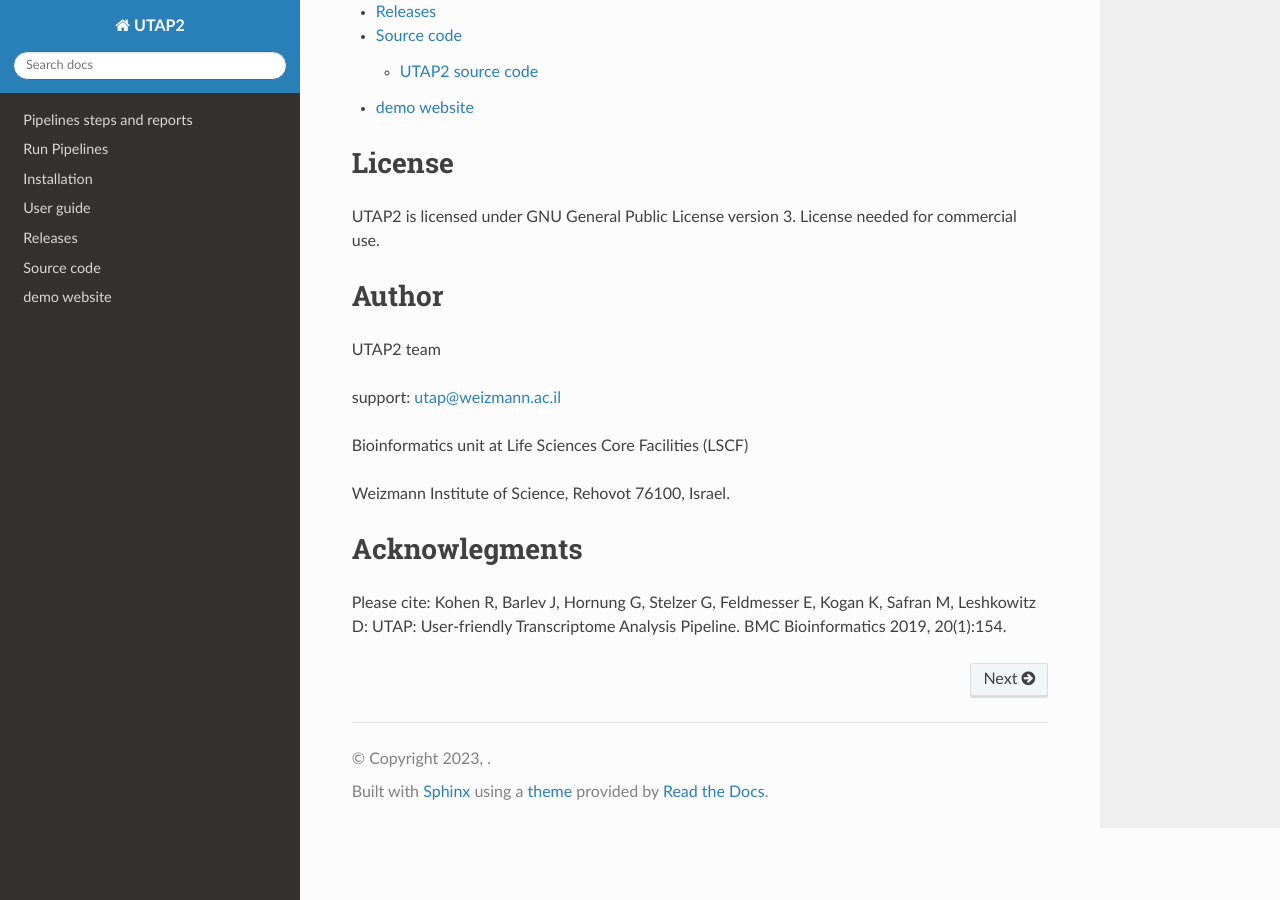
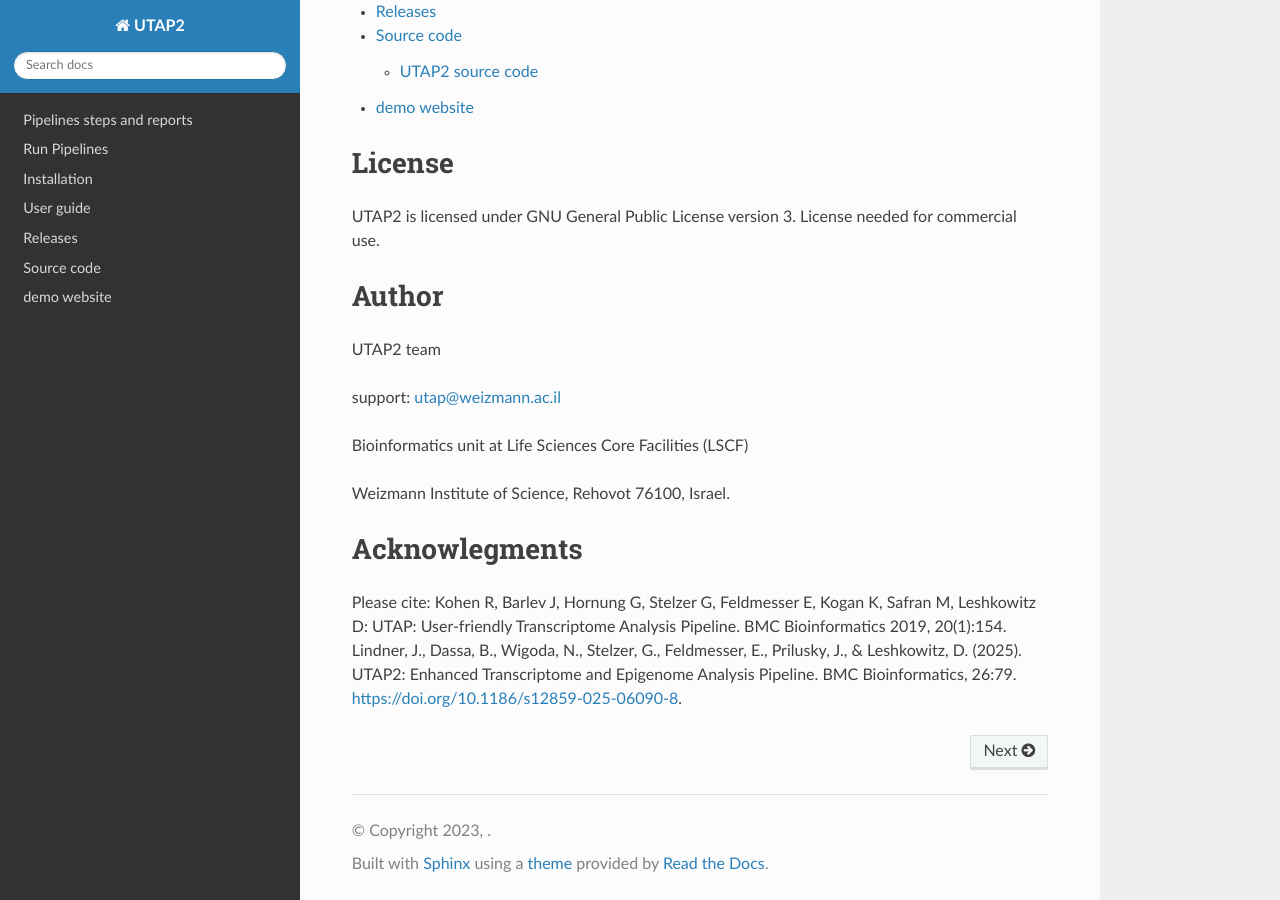
Before and after one commit to utap2/utap2, a Sphinx documentation site: the page built from docs/index.rst, in a window 1280 px wide and 900 px high, scrolled down 1493 px. Built offline with Sphinx 7.4.7 and the Read the Docs theme 3.1.0, drawn with Linux system fonts in a browser that asks for light colours; pages that are not in the unit, such as notebooks, are missing from menus.

Commit message:
Update index.rst
update citation

```diff
--- a/docs/index.rst
+++ b/docs/index.rst
@@ -44,3 +44,4 @@
 ==============
 
 Please cite: Kohen R, Barlev J, Hornung G, Stelzer G, Feldmesser E, Kogan K, Safran M, Leshkowitz D: UTAP: User-friendly Transcriptome Analysis Pipeline. BMC Bioinformatics 2019, 20(1):154.
+Lindner, J., Dassa, B., Wigoda, N., Stelzer, G., Feldmesser, E., Prilusky, J., & Leshkowitz, D. (2025). UTAP2: Enhanced Transcriptome and Epigenome Analysis Pipeline. BMC Bioinformatics, 26:79. https://doi.org/10.1186/s12859-025-06090-8.
```
